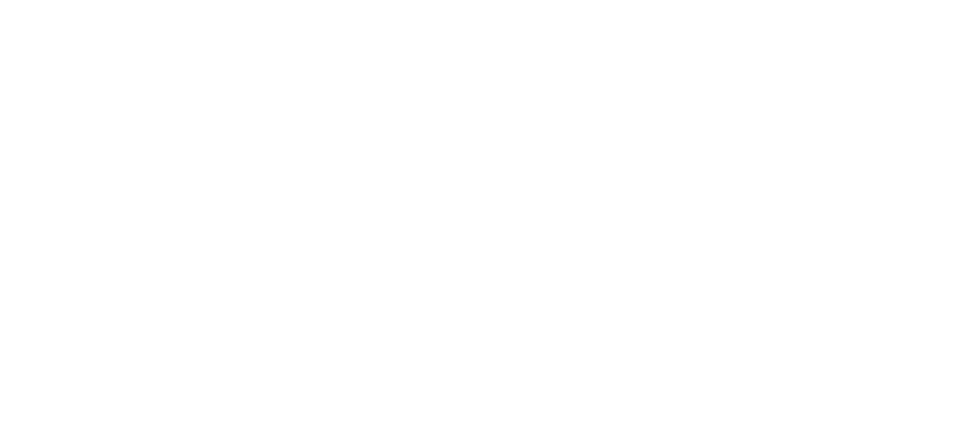
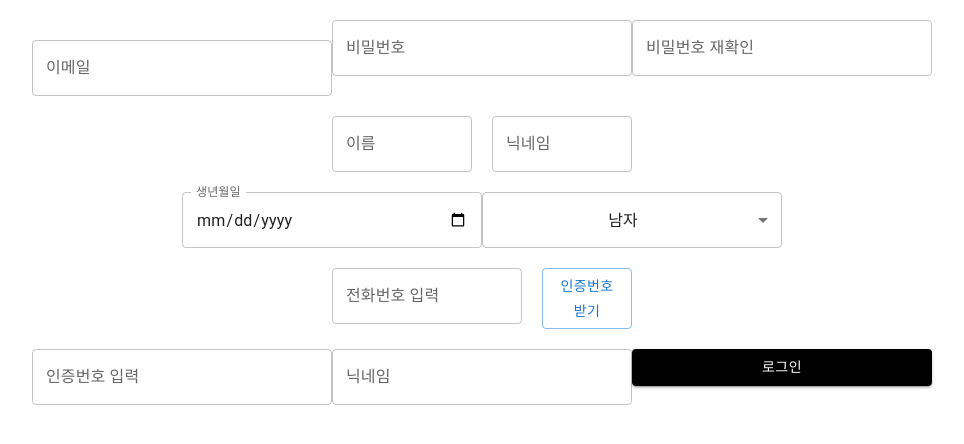
Before and after one commit to bsh01111/SOS_frontend, a React (Create React App) app: page /signUp in a window 1280 px wide. Shown: the top 444 px of the page, without its empty margins (158-1122 px from the left). Built offline with nearby package versions, Linux system fonts and the light colour scheme.

Commit message:
feat: 로그인 및 회원가입 작업중
Signed-off-by: bsh <bsh01111@naver.com>

```diff
--- a/package.json
+++ b/package.json
@@ -3,8 +3,11 @@
   "version": "0.1.0",
   "private": true,
   "dependencies": {
-    "@material-ui/core": "^4.12.3",
+    "@date-io/date-fns": "^1.3.13",
+    "@emotion/react": "^11.5.0",
+    "@emotion/styled": "^11.3.0",
     "@material-ui/icons": "^4.11.2",
+    "@mui/material": "^5.0.4",
     "@testing-library/jest-dom": "^5.11.4",
     "@testing-library/react": "^11.1.0",
     "@testing-library/user-event": "^12.1.10",
--- a/src/Routes.js
+++ b/src/Routes.js
@@ -2,7 +2,7 @@ import React from "react";
 import { BrowserRouter as Router, Switch, Route } from "react-router-dom";
 
 import Login from "./login/pages/Login";
-// import Signup from "./pages/Signup/Signup";
+import SignUp from "./login/pages/SignUp";
 // import Main from "./pages/Main/Main";
 
 class Routes extends React.Component {
@@ -11,6 +11,7 @@ class Routes extends React.Component {
       <Router>
         <Switch>
           <Route exact path="/" component={Login} />
+          <Route exact path="/signUp" component={SignUp} />
           {/* <Route exact path="/signup" component={Signup} />
           <Route exact path="/main" component={Main} /> */}
         </Switch>
--- a/src/login/pages/Login.js
+++ b/src/login/pages/Login.js
@@ -1,7 +1,9 @@
-import React, { useEffect, useState, useContext } from "react";
+import React, { useEffect, useState } from "react";
 import { Link } from "react-router-dom"; //'react-router-dom'에서 제공하는 {Link}를 import
 import logo from "../../public/image/logo.png";
 import LoginService from "../service";
+import { Button } from "@mui/material";
+
 import * as LocalStorage from "../../lib/localStorage";
 
 const Login = () => {
@@ -10,7 +12,21 @@ const Login = () => {
 
   const onClickLoginButton = async () => {
     const response = await LoginService.login({ email, passward });
-    console.log(response);
+    const userInfo = response.data.userInfo;
+    if (!userInfo) {
+      alert("해당 유저는 존재하지 않습니다.");
+      return;
+    }
+    console.log("성공!");
+    saveUserInfo({
+      userId: userInfo.userId,
+      userEmail: userInfo.userEmail,
+    });
+  };
+
+  const saveUserInfo = ({ userId, userEmail }) => {
+    LocalStorage.setItem("userId", userId);
+    LocalStorage.setItem("userEmail", userEmail);
   };
 
   const loadUserInfo = () => {
@@ -68,12 +84,12 @@ const Login = () => {
         </div>
 
         <div style={{ marginTop: 30 }}>
-          <Link to="/signup" style={styles.signupLink}>
+          <Button component={Link} to={"/signup"} style={styles.signupLink}>
             회원가입
-          </Link>
-          <Link to="/signup" style={styles.findEmailLink}>
+          </Button>
+          <Button component={Link} to={"/signup"} style={styles.findEmailLink}>
             아이디/비밀번호 찾기
-          </Link>
+          </Button>
         </div>
       </div>
     </>
@@ -94,9 +110,11 @@ const styles = {
   },
   signupLink: {
     marginRight: 20,
+    color: "blue",
     textDecoration: "none",
   },
   findEmailLink: {
+    color: "blue",
     textDecoration: "none",
   },
 };
--- /dev/null
+++ b/src/login/pages/SignUp.js
@@ -0,0 +1,175 @@
+import React, { useEffect, useState } from "react";
+import LoginService from "../service";
+import { Button, TextField, Select, MenuItem } from "@mui/material";
+
+import * as LocalStorage from "../../lib/localStorage";
+
+const SignUp = () => {
+  const [email, setEmail] = useState("");
+  const [passward, setPassward] = useState("");
+
+  const onClickLoginButton = async () => {
+    const response = await LoginService.login({ email, passward });
+    const userInfo = response.data.userInfo;
+    if (!userInfo) {
+      alert("해당 유저는 존재하지 않습니다.");
+      return;
+    }
+    saveUserInfo({
+      userId: userInfo.userId,
+      userEmail: userInfo.userEmail,
+    });
+  };
+
+  const saveUserInfo = ({ userId, userEmail }) => {
+    LocalStorage.setItem("userId", userId);
+    LocalStorage.setItem("userEmail", userEmail);
+  };
+
+  const loadUserInfo = () => {
+    const userId = LocalStorage.getItem("userId");
+    if (userId) {
+      console.log("자동 로그인~");
+    }
+  };
+
+  const emailOnChange = (e) => {
+    const email = e.target.value;
+    setEmail(email);
+  };
+
+  const passwardOnChange = (e) => {
+    const passward = e.target.value;
+    setPassward(passward);
+  };
+
+  useEffect(() => {
+    loadUserInfo();
+  }, []);
+
+  return (
+    <>
+      <div style={{ textAlign: "center" }}>
+        <TextField
+          id="email"
+          label="이메일"
+          style={styles.topInput}
+          variant="outlined"
+        />
+
+        <TextField
+          id="password"
+          label="비밀번호"
+          style={styles.largeSizeInput}
+          variant="outlined"
+        />
+
+        <TextField
+          id="re-password"
+          label="비밀번호 재확인"
+          style={styles.largeSizeInput}
+          variant="outlined"
+        />
+
+        <div>
+          <TextField
+            id="name"
+            label="이름"
+            variant="outlined"
+            style={styles.middleSizeInput}
+          />
+          <TextField
+            id="nickname"
+            label="닉네임"
+            variant="outlined"
+            style={styles.middleSizeInput}
+          />
+        </div>
+        <TextField
+          id="date"
+          label="생년월일"
+          type="date"
+          style={styles.datePicker}
+          InputLabelProps={{
+            shrink: true,
+          }}
+        />
+        <Select
+          id="demo-simple-select"
+          label="Age"
+          defaultValue={1}
+          style={{ width: 300, marginTop: 20 }}
+        >
+          <MenuItem value={1}>남자</MenuItem>
+          <MenuItem value={2}>여자</MenuItem>
+          <MenuItem value={3}>비공개</MenuItem>
+        </Select>
+        <div>
+          <TextField
+            id="re-password"
+            label="전화번호 입력"
+            variant="outlined"
+            style={{ width: 190, marginTop: 20, marginRight: 20 }}
+          />
+          <Button variant="outlined" style={{ width: 90, marginTop: 20 }}>
+            인증번호 받기
+          </Button>
+        </div>
+        <TextField
+          id="re-password"
+          label="인증번호 입력"
+          variant="outlined"
+          style={styles.largeSizeInput}
+        />
+        <TextField
+          id="re-password"
+          label="닉네임"
+          variant="outlined"
+          style={styles.largeSizeInput}
+        />
+        <Button
+          variant="contained"
+          style={styles.SignUpButton}
+          onClick={onClickLoginButton}
+        >
+          로그인
+        </Button>
+      </div>
+    </>
+  );
+};
+
+const styles = {
+  topInput: {
+    marginTop: 40,
+    width: 300,
+  },
+  largeSizeInput: {
+    marginTop: 20,
+    width: 300,
+  },
+  middleSizeInput: {
+    marginTop: 20,
+    marginLeft: 10,
+    marginRight: 10,
+    width: 140,
+  },
+  smallSizeInput: {
+    marginTop: 20,
+    marginLeft: 10,
+    marginRight: 10,
+    width: 85,
+  },
+  SignUpButton: {
+    marginTop: 20,
+    color: "white",
+    background: "black",
+    width: 300,
+  },
+  datePicker: {
+    width: 300,
+    marginTop: 20,
+  },
+};
+
+export default SignUp;
```
Also changed, not shown: 2 other files (tests, documents, lock files or other folders).
